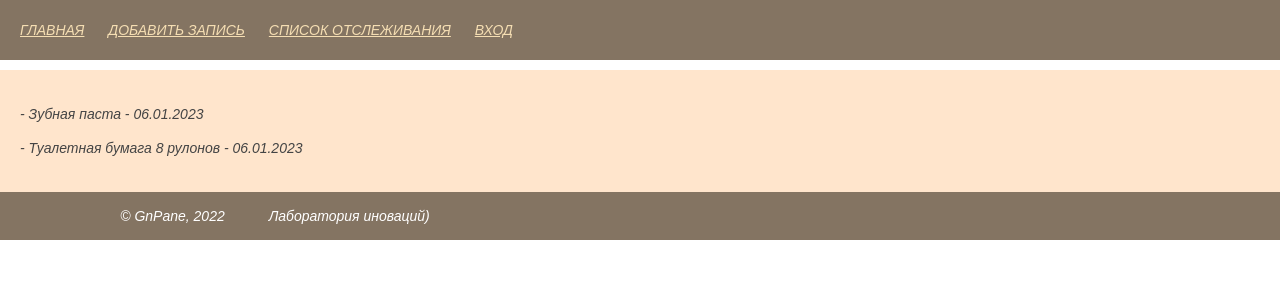
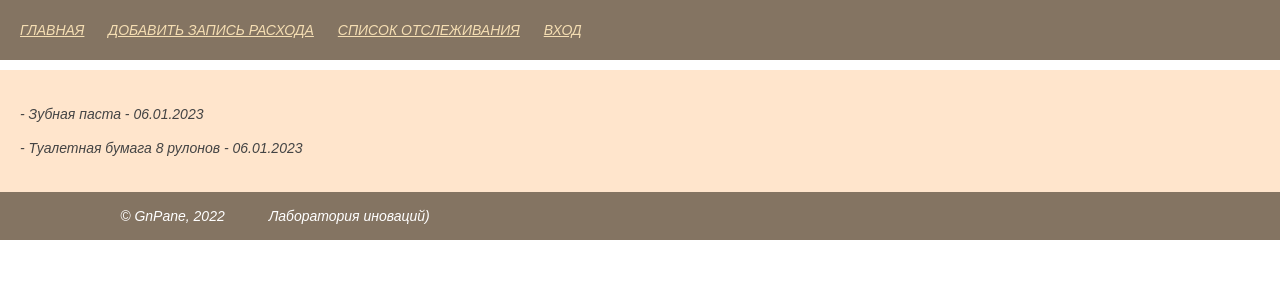
Before and after one commit to GnPane/expense_income, a Flask app: page /list in a window 1280 px wide. Shown: the top 300 px of the page. Run offline with Flask 2, Linux system fonts and the light colour scheme; some libraries are stand-ins or nearby versions.

Commit message:
UPD 21.01.23

```diff
--- a/templates/base.html
+++ b/templates/base.html
@@ -62,7 +62,7 @@
 <div class="navbar">
     <nav class="features">
         <p><a href="{{ url_for('index') }}">Главная</a></p>
-        <p><a href="{{ url_for('create_article') }}">Добавить запись</a></p>
+        <p><a href="{{ url_for('create_article') }}">Добавить запись расхода</a></p>
         <p><a href="{{ url_for('list_cnl') }}">Список отслеживания</a></p>
         <p><a href="{{ url_for('login') }}">Вход</a></p>
     </nav>
--- a/templates/index.html
+++ b/templates/index.html
@@ -28,7 +28,7 @@
         {% endfor %}
     </table>
     <p>Общая сумма затрат - {{ total_price }} RUB</p>
-    <p>Дневная сумма расходов - {{ price_of_day }} RUB <span>(Период c {{ date_str.date() }} по {{ date_fin.date() }})</span> "Целевой показатель 5000 RUB</p>
+    <p>Дневная сумма расходов - {{ price_of_day }} RUB <span>(Период c {{ date_str.date() }} по {{ date_fin.date() }})</span> "Целевой показатель 5000 RUB"</p>
     <br>
     <hr>
     <form method="post">
```
